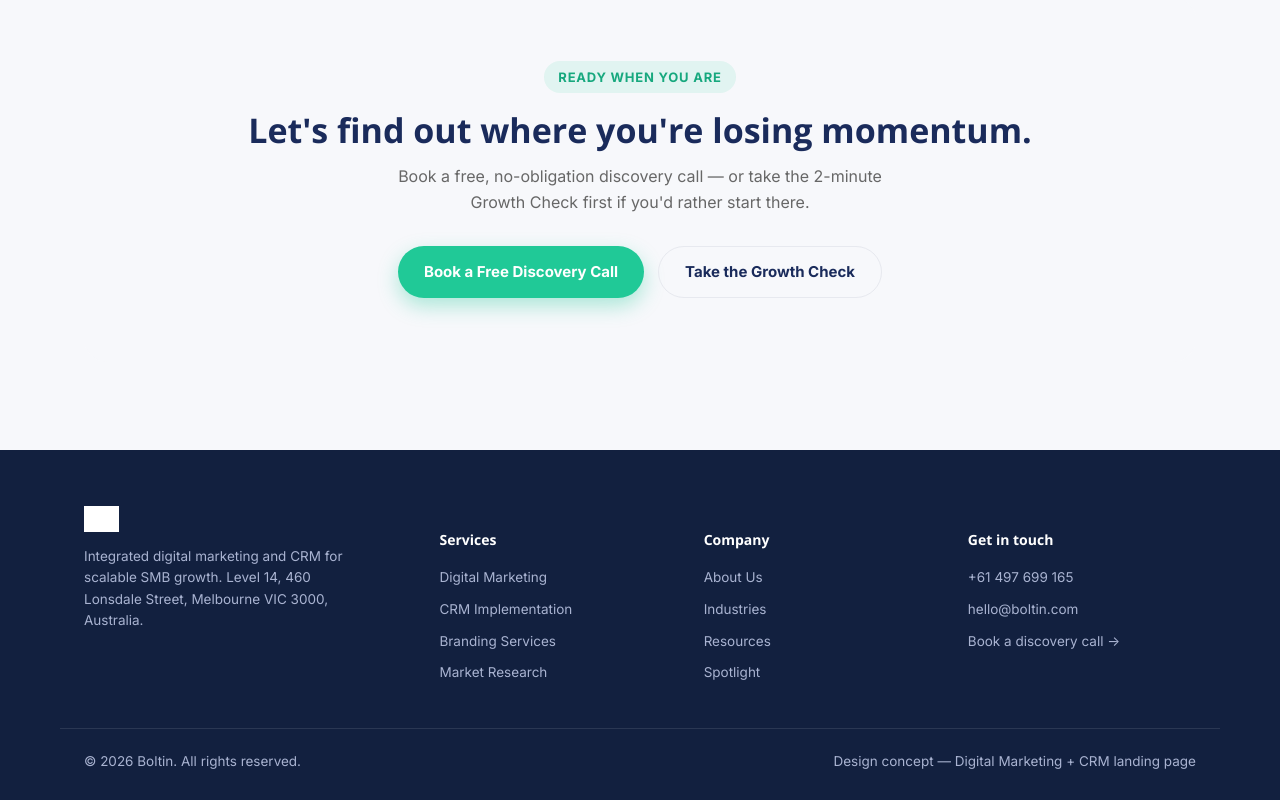
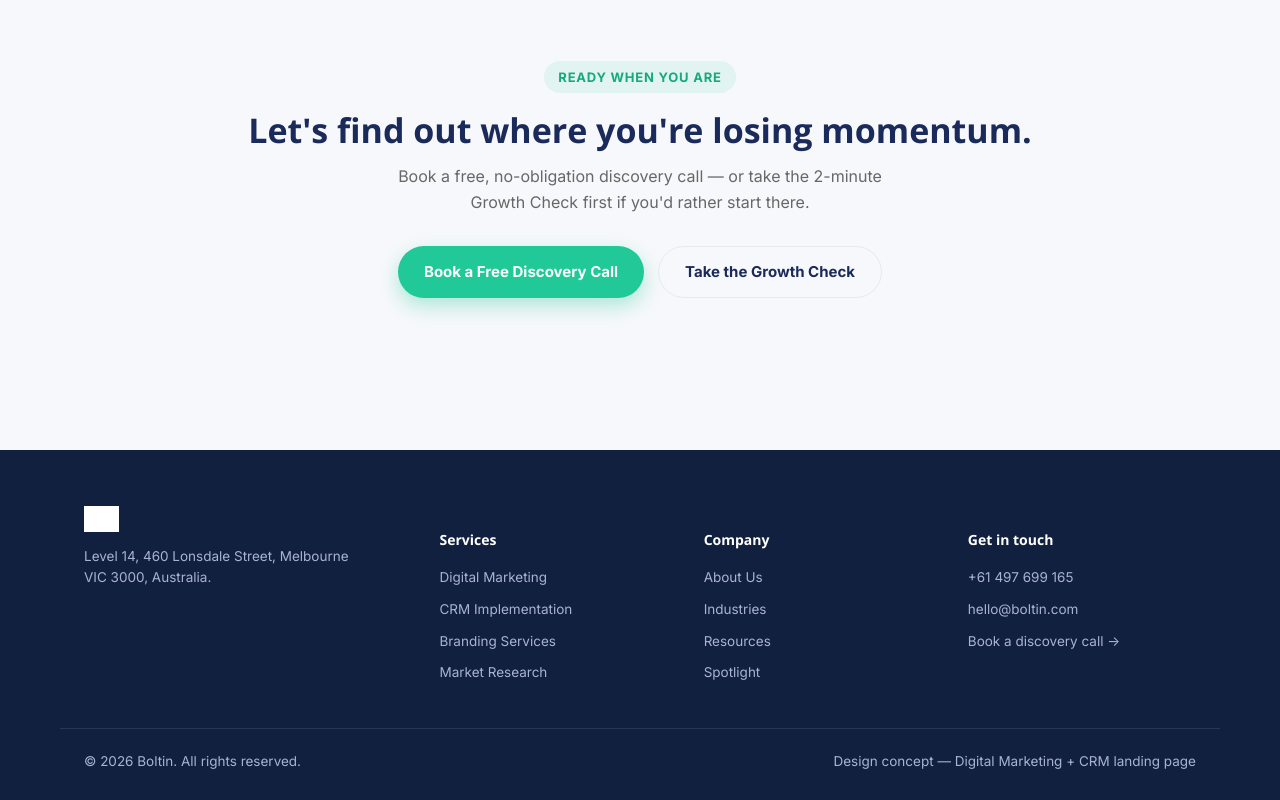
Before and after one commit to Anandbabu94/boltin-growth-check, a plain HTML site: page index.html in a window 1280 px wide. Shown: the part 5826-6626 px from the top of the page. Drawn offline with nearby package versions, Linux system fonts and the light colour scheme; no server answers; grey boxes are pictures that could not be loaded; a script that the page names is missing.

Commit message:
Simplify footer tagline to just show the address

```diff
--- a/index.html
+++ b/index.html
@@ -720,7 +720,7 @@
       <div class="flogo">
         <img src="https://boltin.com/wp-content/uploads/2025/09/Boltin.webp" alt="Boltin" style="height:26px;filter:brightness(0) invert(1);" onerror="this.style.display='none'">
       </div>
-      <p style="max-width:280px;">Integrated digital marketing and CRM for scalable SMB growth. Level 14, 460 Lonsdale Street, Melbourne VIC 3000, Australia.</p>
+      <p style="max-width:280px;">Level 14, 460 Lonsdale Street, Melbourne VIC 3000, Australia.</p>
     </div>
     <div>
       <h5>Services</h5>
```
